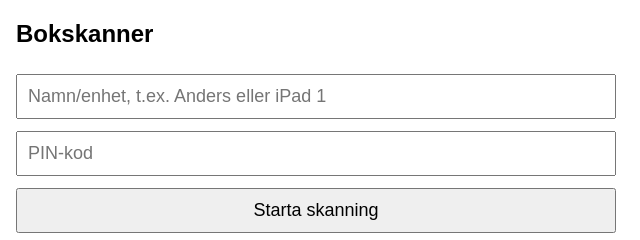
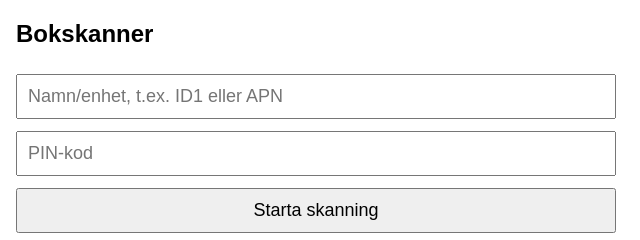
Before and after one commit to molabassman/BokSkanner, a plain HTML site: page index.html in a window 1280 px wide. Shown: the top 240 px of the page, 0-640 px from the left. Drawn offline with Linux system fonts and the light colour scheme.

Commit message:
Update index.html

```diff
--- a/index.html
+++ b/index.html
@@ -44,7 +44,7 @@
 <body>
   <h2>Bokskanner</h2>
 
-  <input id="scannerName" placeholder="Namn/enhet, t.ex. Anders eller iPad 1">
+  <input id="scannerName" placeholder="Namn/enhet, t.ex. ID1 eller APN">
   <input id="pin" placeholder="PIN-kod" type="password">
 
   <button onclick="startScanner()">Starta skanning</button>
```
